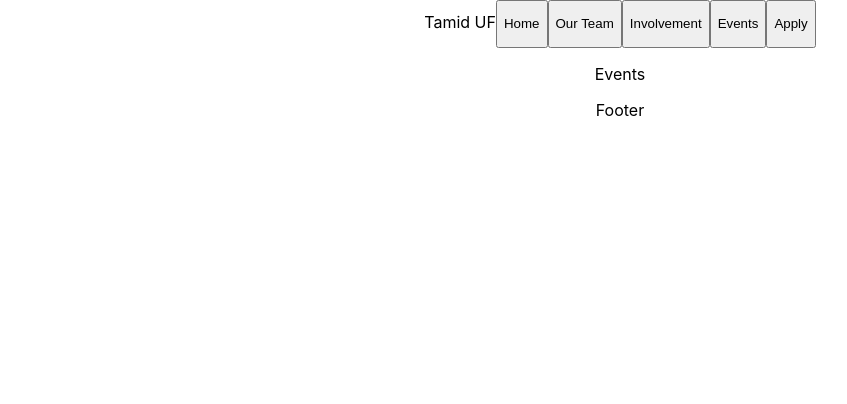
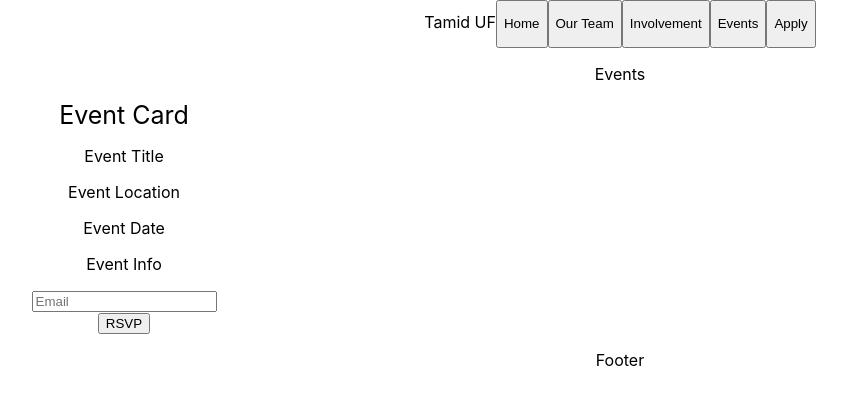
Before and after one commit to satvikb/CEN-Spring-2021-Project, a React (Create React App) app: page /events in a window 1280 px wide. Shown: the top 404 px of the page, without its empty margins (20-867 px from the left). Built offline with nearby package versions, Linux system fonts and the light colour scheme.

Commit message:
Event Card component

```diff
--- a/package.json
+++ b/package.json
@@ -6,8 +6,10 @@
     "@testing-library/jest-dom": "^5.11.9",
     "@testing-library/react": "^11.2.5",
     "@testing-library/user-event": "^12.8.1",
+    "bootstrap": "^4.6.0",
     "jest": "^26.6.3",
     "react": "^17.0.1",
+    "react-bootstrap": "^1.5.2",
     "react-dom": "^17.0.1",
     "react-router-dom": "^5.2.0",
     "react-scripts": "^4.0.3",
--- /dev/null
+++ b/src/components/EventCard.js
@@ -0,0 +1,47 @@
+import React from 'react';
+import Card from 'react-bootstrap/Card'
+import InputGroup from 'react-bootstrap/InputGroup'
+import Button from 'react-bootstrap/Button'
+import Form from 'react-bootstrap/Form'
+import FormControl from 'react-bootstrap/FormControl'
+
+  function EventCard(props) {
+      return(
+            <div className="EventCard">
+              <Card style={{ width: '18rem' }}>
+                <Card.Body>
+                  <Card.Title style={{'font-size':'25px'}}>Event Card</Card.Title>
+                  <Card.Text>
+                    <p>{props.title}</p>
+                    <p>{props.location}</p>
+                    <p>{props.date}</p>
+                    <p>{props.info}</p>
+                  </Card.Text>
+                  <div>
+                    <InputGroup className="mb-3">
+                      <FormControl
+                        placeholder="Email"
+                        aria-label="Email"
+                        aria-describedby="basic-addon2"
+                      />
+                      <InputGroup.Append>
+                        <Button variant="outline-secondary">RSVP</Button>
+                      </InputGroup.Append>
+                    </InputGroup>
+
+
+
+
+                  </div>
+
+
+                </Card.Body>
+              </Card>
+
+
+            </div>
+      );
+
+  }
+
+export default EventCard;
--- a/src/pages/Events.js
+++ b/src/pages/Events.js
@@ -1,7 +1,10 @@
+import EventCard from "../components/EventCard";
+
 function Events() {
   return (
     <div className="Events">
         <p>Events</p>
+        <EventCard title='Event Title' location='Event Location' date='Event Date' info='Event Info' />
     </div>
   );
 }
```
Also changed, not shown: 2 other files (tests, documents, lock files or other folders).
